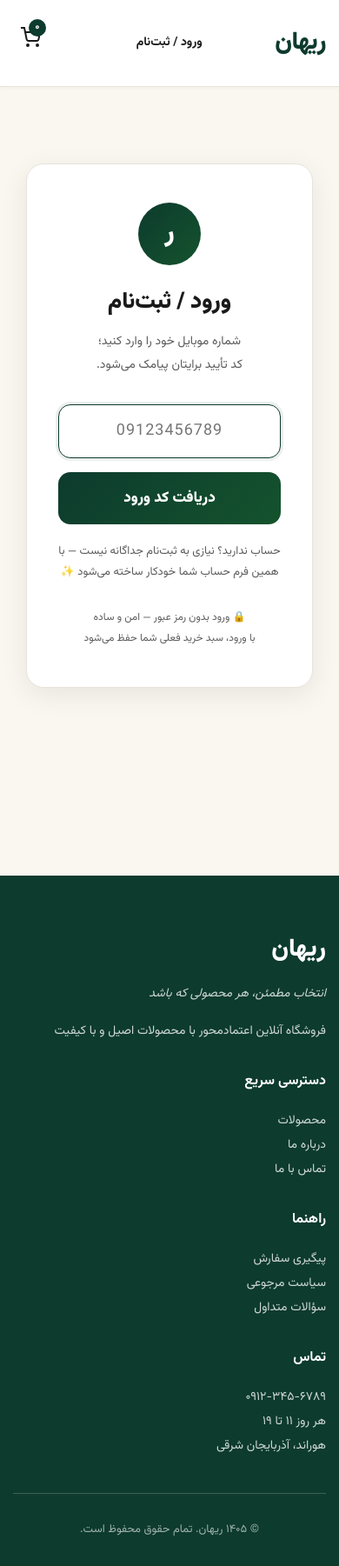
After one commit to abyfahimy91-netizen/rihan-platform, a Django app: page /accounts/login/ in a window 390 px wide. The commit adds this page. Shown: the whole page at 87% size. Run offline with Django 5.2, Linux system fonts and the light colour scheme.

Commit message:
feat(auth): customer login/register UI + profile with order history (1405/06/01)
- /accounts/login/: two-step OTP flow (phone -> 6-digit code), auto user
  creation = seamless register, demo-code hint in Mock mode, next-param safe
- /accounts/profile/: editable first/last name + email, order history table
  with Persian status badges and tracking links
- /accounts/logout/
- header: ورود/ثبت‌نام for guests, حساب من for logged-in users
- guest cart auto-merged into account on login (journey never loses cart)
- checkout form prefilled from profile for logged-in customers
- tested live: full OTP login, profile render, cart merge, logout

```diff
--- a/src/config/urls.py
+++ b/src/config/urls.py
@@ -42,6 +42,8 @@ urlpatterns = [
     path('api/v1/catalog/', include('src.modules.catalog.urls_api')),
     path('api/v1/order/', include('src.modules.order.urls')),
     path('api/v1/auth/', include('src.modules.auth.urls')),
+    # HTML pages for login/register/profile
+    path('accounts/', include('src.modules.auth.page_urls')),
 ]
 
 # --- media served always (nginx proxies /media/ directly; this is the fallback) ---
--- /dev/null
+++ b/src/modules/auth/templates/accounts/login.html
@@ -0,0 +1,133 @@
+{% extends "catalog/base.html" %}
+
+{% block title %}ورود / ثبت‌نام | ریهان{% endblock %}
+{% block meta_description %}ورود و ثبت‌نام در فروشگاه ریهان با کد یکبارمصرف پیامکی - ساده و امن{% endblock %}
+
+{% block extra_css %}
+<style>
+    .auth-wrap { max-width: 480px; margin: 48px auto 96px; }
+    .auth-card {
+        background: #fff;
+        border-radius: 20px;
+        box-shadow: 0 8px 32px rgba(0,0,0,0.08);
+        border: 1px solid var(--color-border);
+        padding: 44px 36px;
+        text-align: center;
+    }
+    .auth-logo-badge {
+        width: 72px; height: 72px;
+        margin: 0 auto 20px;
+        background: linear-gradient(135deg, #0d3b2e, #14532d);
+        border-radius: 50%;
+        display: flex; align-items: center; justify-content: center;
+        color: #fff; font-size: 30px; font-weight: 900;
+    }
+    .auth-card h1 { font-size: 26px; font-weight: 900; color: var(--color-text); margin-bottom: 8px; }
+    .auth-sub { font-size: 14px; color: var(--color-text-muted); margin-bottom: 32px; line-height: 1.9; }
+    .auth-input {
+        width: 100%;
+        padding: 16px 18px;
+        border: 1.5px solid var(--color-border);
+        border-radius: 14px;
+        font-size: 18px;
+        font-family: inherit;
+        text-align: center;
+        letter-spacing: 1px;
+        background: #fafafa;
+        color: var(--color-text);
+        transition: all .2s;
+    }
+    .auth-input:focus {
+        outline: none; border-color: #0d3b2e; background: #fff;
+        box-shadow: 0 0 0 3px rgba(13,59,46,.08);
+    }
+    .auth-btn {
+        width: 100%;
+        margin-top: 16px;
+        padding: 17px;
+        background: linear-gradient(135deg, #0d3b2e, #14532d);
+        color: #fff; border: none; border-radius: 14px;
+        font-size: 17px; font-weight: 800; font-family: inherit;
+        cursor: pointer; transition: all .25s;
+    }
+    .auth-btn:hover { transform: translateY(-2px); box-shadow: 0 10px 28px rgba(13,59,46,.35); }
+    .auth-switch {
+        margin-top: 20px; font-size: 13px; color: var(--color-text-muted);
+    }
+    .auth-switch a { color: #0d3b2e; font-weight: 700; text-decoration: none; }
+    .auth-msg {
+        padding: 13px 16px; border-radius: 12px; margin-bottom: 18px;
+        font-size: 14px; text-align: right;
+    }
+    .auth-msg.error { background: #fdecea; color: #b71c1c; }
+    .auth-msg.success { background: #e8f5e9; color: #1b5e20; }
+    .auth-msg.info { background: #e3f2fd; color: #0d47a1; }
+    .demo-code {
+        background: #fff8e1; border: 1px dashed #f0c040; color: #8d6e00;
+        padding: 12px; border-radius: 12px; margin-bottom: 16px;
+        font-size: 15px; font-weight: 800; letter-spacing: 3px;
+    }
+    .phone-chip {
+        display: inline-block; background: #f1f5f2; color: #0d3b2e;
+        border-radius: 999px; padding: 6px 18px; font-weight: 800;
+        letter-spacing: 1px; margin-bottom: 18px; direction: ltr;
+    }
+    .trust-note { margin-top: 28px; font-size: 12px; color: var(--color-text-muted); line-height: 2; }
+</style>
+{% endblock %}
+
+{% block content %}
+<div class="container">
+    <div class="auth-wrap">
+        <div class="auth-card">
+            <div class="auth-logo-badge">ر</div>
+
+            {% if messages %}
+                {% for message in messages %}
+                    <div class="auth-msg {% if message.tags == 'error' %}error{% elif message.tags == 'success' %}success{% else %}info{% endif %}">{{ message }}</div>
+                {% endfor %}
+            {% endif %}
+
+            {% if step == 'code' %}
+                <h1>کد تأیید را وارد کنید</h1>
+                <p class="auth-sub">کد ۶ رقمی به شماره زیر پیامک شد</p>
+                <div class="phone-chip">{{ phone_display }}</div>
+
+                <form method="post" action="{% url 'auth_pages:login' %}">
+                    {% csrf_token %}
+                    <input type="hidden" name="action" value="verify_otp">
+                    <input type="hidden" name="next" value="{{ next_url }}">
+                    <input type="text" name="code" class="auth-input" inputmode="numeric"
+                           pattern="[0-9]{6}" maxlength="6" placeholder="- - - - - -" required autofocus>
+                    <button type="submit" class="auth-btn">تایید و ورود</button>
+                </form>
+
+                <div class="auth-switch">
+                    شماره اشتباه است؟ <a href="{% url 'auth_pages:login' %}">ویرایش شماره</a>
+                </div>
+            {% else %}
+                <h1>ورود / ثبت‌نام</h1>
+                <p class="auth-sub">شماره موبایل خود را وارد کنید؛<br>کد تأیید برایتان پیامک می‌شود.</p>
+
+                <form method="post" action="{% url 'auth_pages:login' %}">
+                    {% csrf_token %}
+                    <input type="hidden" name="action" value="request_otp">
+                    <input type="hidden" name="next" value="{{ next_url }}">
+                    <input type="tel" name="phone" class="auth-input" dir="ltr"
+                           pattern="09[0-9]{9}" maxlength="11" placeholder="09123456789" required autofocus>
+                    <button type="submit" class="auth-btn">دریافت کد ورود</button>
+                </form>
+
+                <div class="auth-switch">
+                    حساب ندارید؟ نیازی به ثبت‌نام جداگانه نیست — با همین فرم حساب شما خودکار ساخته می‌شود ✨
+                </div>
+            {% endif %}
+
+            <div class="trust-note">
+                🔒 ورود بدون رمز عبور — امن و ساده<br>
+                با ورود، سبد خرید فعلی شما حفظ می‌شود
+            </div>
+        </div>
+    </div>
+</div>
+{% endblock %}
--- a/src/modules/catalog/templates/catalog/base.html
+++ b/src/modules/catalog/templates/catalog/base.html
@@ -335,7 +335,8 @@
                     <a href="/contact/">تماس</a>
                     <a href="/tracking/">پیگیری سفارش</a>
                 </nav>
-                <a href="{% url 'order_pages:cart_page' %}" class="cart-icon" title="سبد خرید">
+                {% if user.is_authenticated %}<a href="{% url 'auth_pages:profile' %}" style="color:var(--color-text);font-weight:700;text-decoration:none;margin-left:18px;font-size:14px;">👤 حساب من</a>{% else %}<a href="{% url 'auth_pages:login' %}" style="color:var(--color-text);font-weight:700;text-decoration:none;margin-left:18px;font-size:14px;">ورود / ثبت‌نام</a>{% endif %}
+            <a href="{% url 'order_pages:cart_page' %}" class="cart-icon" title="سبد خرید">
                     <svg width="24" height="24" viewBox="0 0 24 24" fill="none" stroke="currentColor" stroke-width="2">
                         <circle cx="9" cy="21" r="1"></circle>
                         <circle cx="20" cy="21" r="1"></circle>
```
Also changed, not shown: docs/UX-AUDIT-1405-06-01.md (+19 -4 lines), src/modules/auth/page_urls.py (added, +13 -0 lines), src/modules/auth/page_views.py (added, +152 -0 lines), src/modules/auth/templates/accounts/profile.html (added, +128 -0 lines), src/modules/order/cart_views.py (+6 -1 lines).
